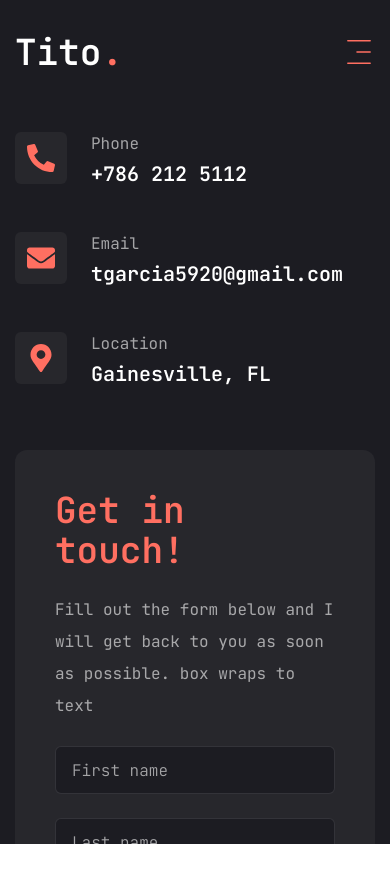
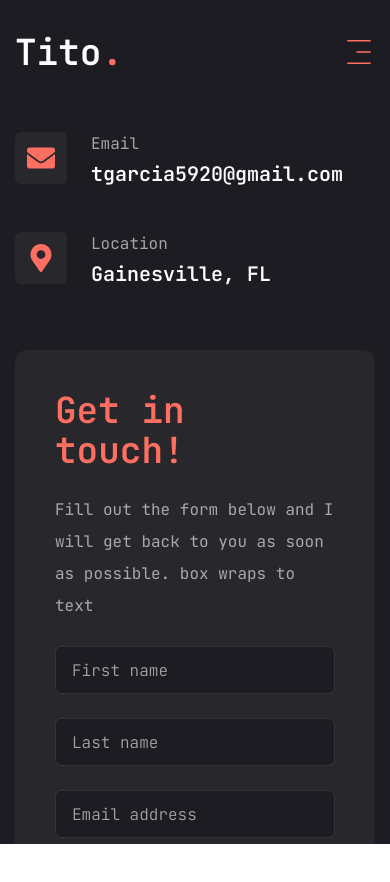
Before and after one commit to Poiixen/poiixen.github.io, a Next.js app: page /contact in a window 390 px wide. Shown: the top 882 px of the page. Built offline with nearby package versions, Linux system fonts and the light colour scheme.

Commit message:
no phone
i dont want scammers

```diff
--- a/app/contact/page.jsx
+++ b/app/contact/page.jsx
@@ -17,11 +17,6 @@ import {
 import { FaPhoneAlt, FaEnvelope, FaMapMarkerAlt } from "react-icons/fa";
 
 const info = [
-  {
-    icon: <FaPhoneAlt />,
-    title: "Phone",
-    description: "+786 212 5112",
-  },
   {
     icon: <FaEnvelope />,
     title: "Email",
```
